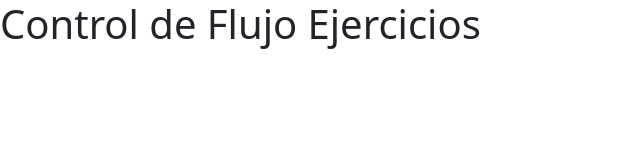
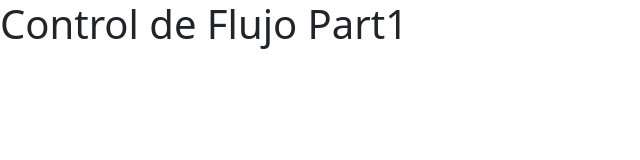
Before and after one commit to Michell-Cazares/CH29_ControlDeFlujo, a plain HTML site: page Part1/index.html in a window 1280 px wide. Shown: the whole page, without its empty margins (0-640 px from the left). Drawn offline with nearby package versions, Linux system fonts and the light colour scheme.

Commit message:
Se modificó el título del archivo index.html de la carpeta Part1

```diff
--- a/Part1/index.html
+++ b/Part1/index.html
@@ -3,11 +3,11 @@
   <head>
     <meta charset="utf-8">
     <meta name="viewport" content="width=device-width, initial-scale=1">
-    <title>Control de Flujo Ejercicios</title>
+    <title>Control de Flujo Part1</title>
     <link href="https://cdn.jsdelivr.net/npm/bootstrap@5.3.0/dist/css/bootstrap.min.css" rel="stylesheet" integrity="sha384-9ndCyUaIbzAi2FUVXJi0CjmCapSmO7SnpJef0486qhLnuZ2cdeRhO02iuK6FUUVM" crossorigin="anonymous">
   </head>
   <body>
-    <h1>Control de Flujo Ejercicios</h1>
+    <h1>Control de Flujo Part1</h1>
     <script src="./js/main.js" defer></script>
     <script src="https://cdn.jsdelivr.net/npm/bootstrap@5.3.0/dist/js/bootstrap.bundle.min.js" integrity="sha384-geWF76RCwLtnZ8qwWowPQNguL3RmwHVBC9FhGdlKrxdiJJigb/j/68SIy3Te4Bkz" crossorigin="anonymous"></script>
   </body>
```
